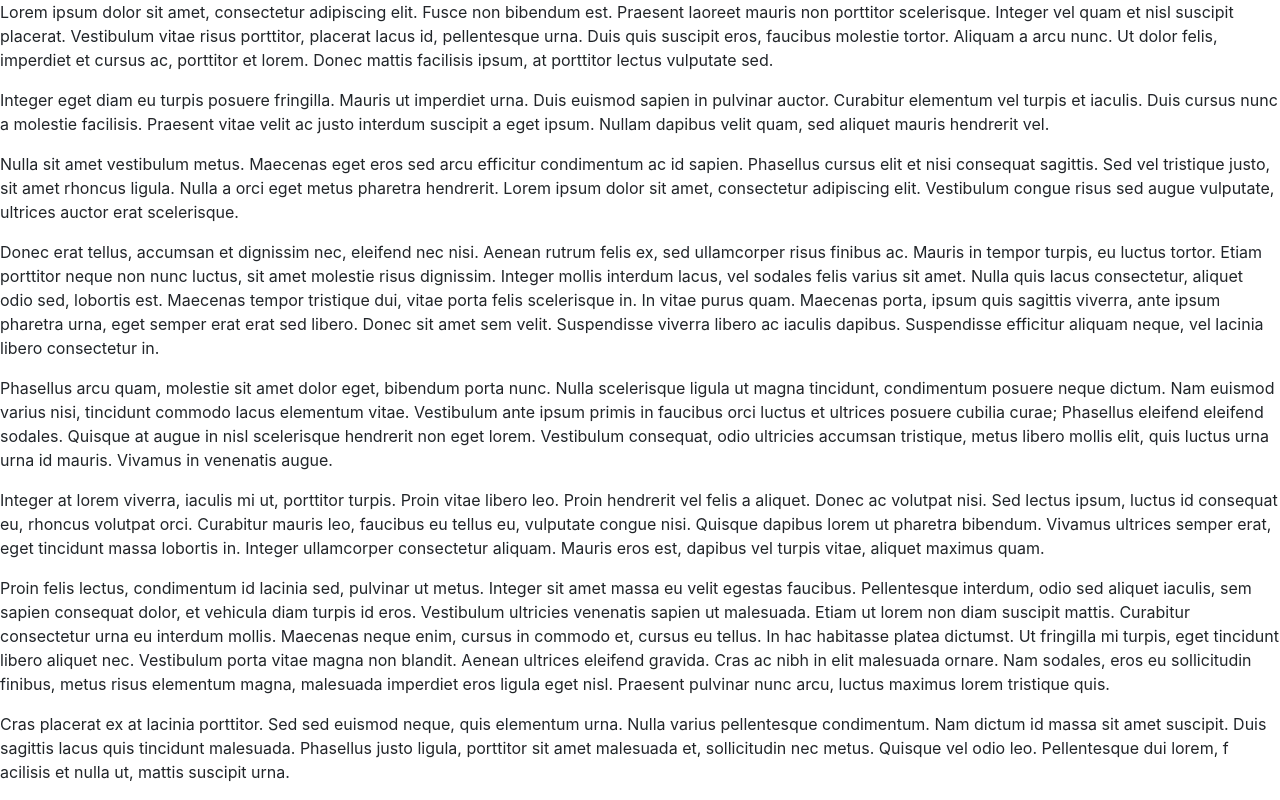
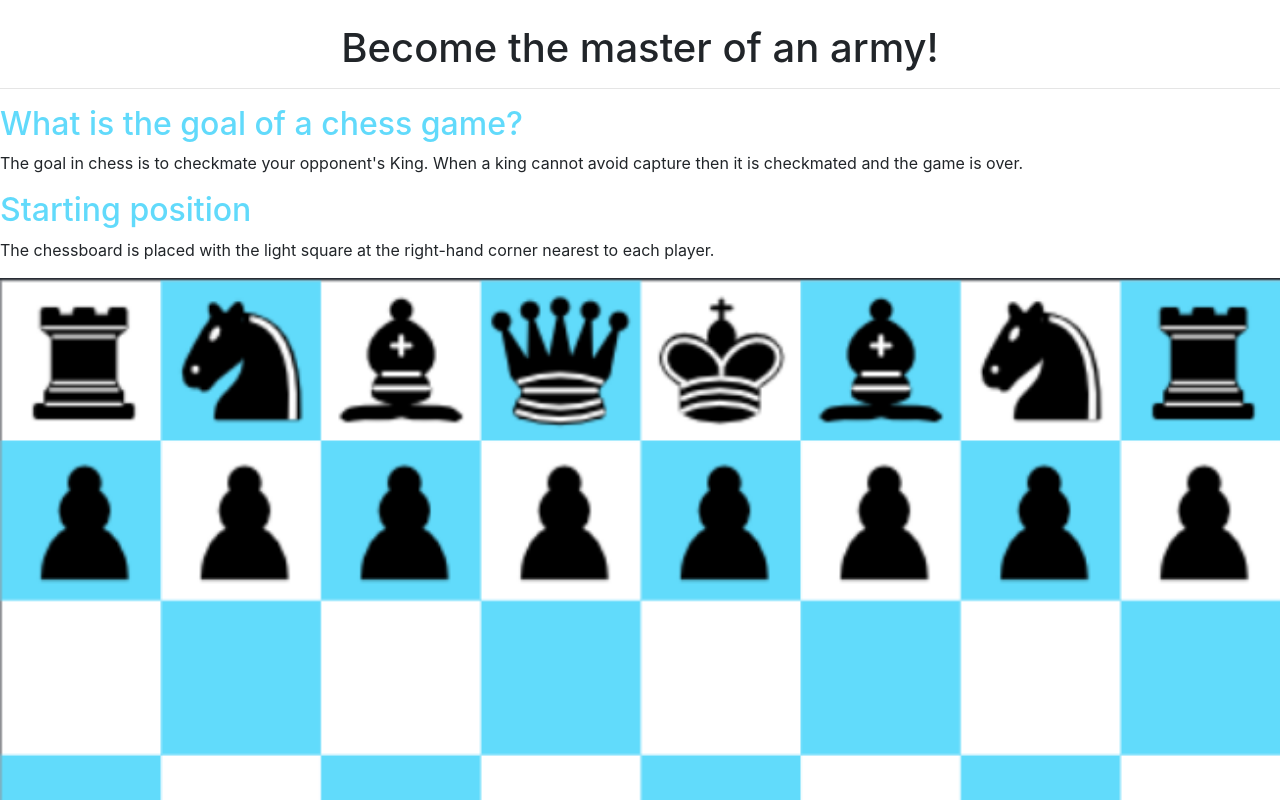
Before and after one commit to napoleon-commits/SelmaChessApp, a React (Create React App) app: page /learn in a window 1280 px wide. Shown: the top 800 px of the page. Built offline with nearby package versions, Linux system fonts and the light colour scheme.

Commit message:
added some rules to chess game

```diff
--- a/src/App.jsx
+++ b/src/App.jsx
@@ -1,5 +1,4 @@
 import React from 'react';
-import Header from './components/Header';
 import Learn from './components/Learn';
 import Footer from './components/Footer';
 import CustomNav from './components/CustomNav';
@@ -12,7 +11,6 @@ function App() {
   return (
     <div className="bg-primary text-white">
       <CustomNav />
-      <Header />
       <Learn />
       <Footer />
     </div>
--- a/src/components/Header.jsx
+++ b/src/components/Header.jsx
@@ -2,7 +2,7 @@ import React from 'react';
 
 const Header = () => (
   <div className="mb-5">
-    <h1 className="text-center">Become the master of an army!</h1>
+    <h1>Master an army!</h1>
   </div>
 );
 
--- a/src/components/Learn.jsx
+++ b/src/components/Learn.jsx
@@ -1,7 +1,28 @@
 import React from 'react';
+
+import startingPosition from '../images/StartingPosition.png';
 
 const Learn = () => (
   <div>
+    <h1 className="mt-4 text-center">Become the master of an army!</h1>
+    <hr />
+    <div className="mb-3">
+      <div className="h2 text-secondary">What is the goal of a chess game?</div>
+      <div>
+        The goal in chess is to checkmate your opponent&apos;s King.
+        When a king cannot avoid capture then it is checkmated and the game is over.
+      </div>
+    </div>
+    <div className="mb-3">
+      <div className="h2 text-secondary">Starting position</div>
+      <div className="mb-3">The chessboard is placed with the light square at the right-hand corner nearest to each player.</div>
+      <div>
+        <img src={startingPosition} alt="starting chess position" style={{ width: '100vw' }} />
+      </div>
+    </div>
+    <div className="mb-3">
+      <div className="h2 text-secondary">Moving the chess pieces</div>
+    </div>
     <p>
       Lorem ipsum dolor sit amet, consectetur adipiscing elit. Fusce non bibendum est.
       Praesent laoreet mauris non porttitor scelerisque. Integer vel quam et nisl suscipit
--- a/src/styles/common.css
+++ b/src/styles/common.css
@@ -1,3 +1,7 @@
 .bg-primary{
     background-color: #282c34 !important;
 }
+
+.text-secondary{
+    color: #61dafb !important;
+}
```
Also changed, not shown: src/images/StartingPosition.png (added).
